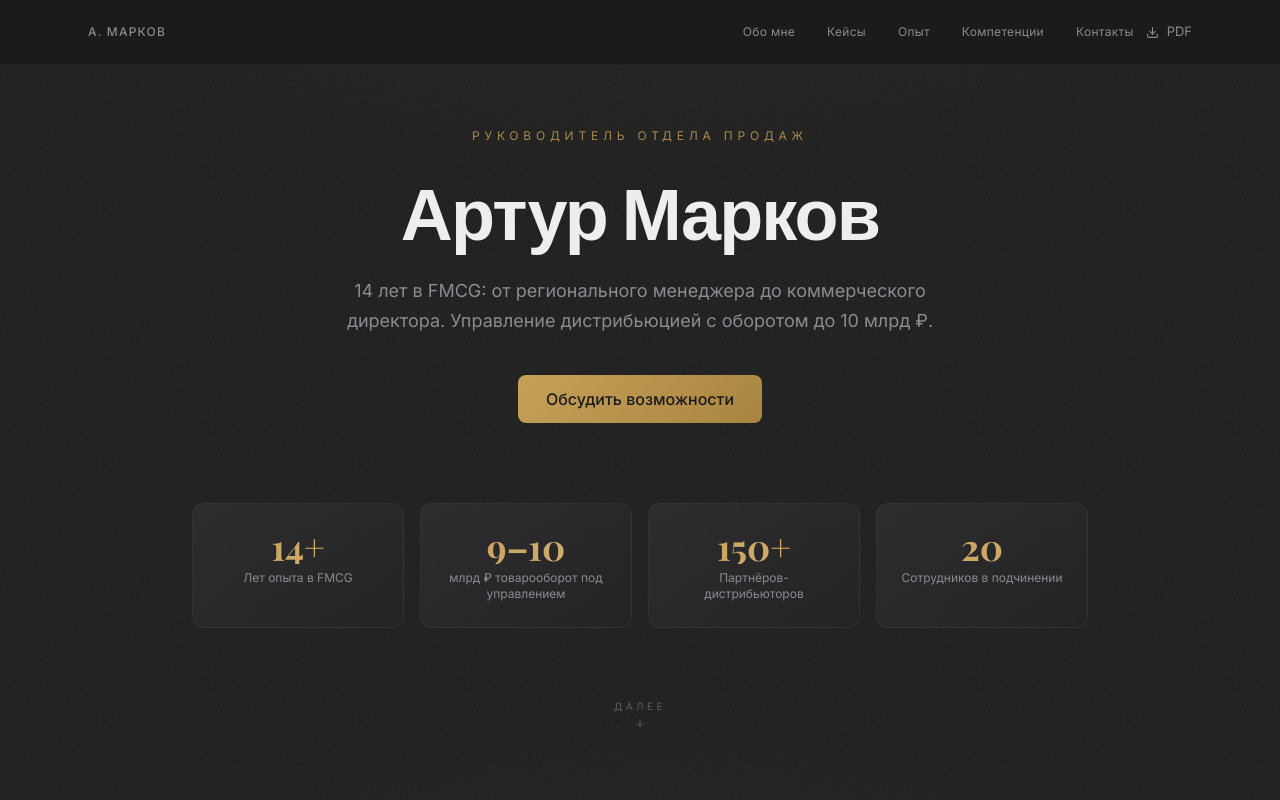
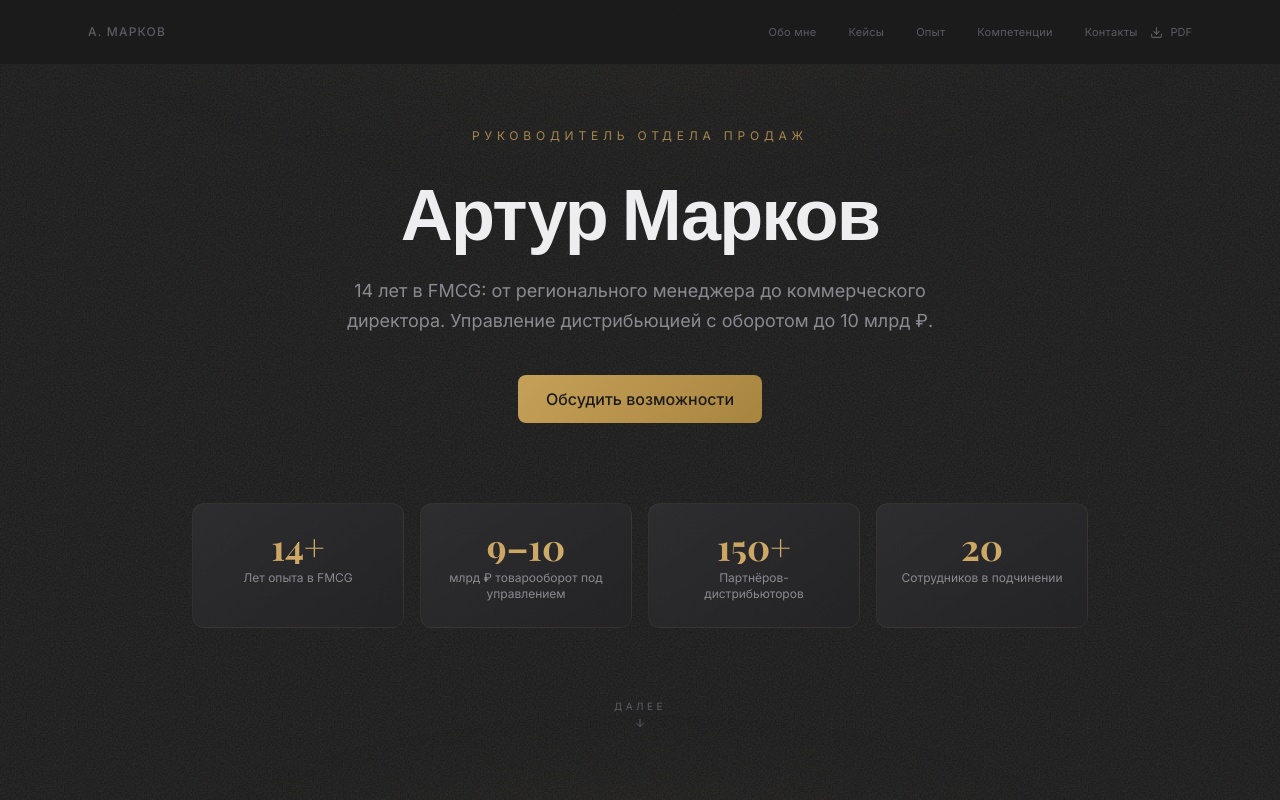
Before and after one commit to svetlankasvm-boop/artur-markov-portfolio, a Next.js app: page / in a window 1280 px wide. Shown: the top 800 px of the page. Built offline with nearby package versions, Linux system fonts and the light colour scheme; a web font is replaced by a local one.

Commit message:
Нав: приглушённые цвета (tertiary + accent-dim)

```diff
--- a/src/app/globals.css
+++ b/src/app/globals.css
@@ -220,13 +220,13 @@
     display: inline-flex;
     align-items: center;
     gap: 0.5rem;
-    color: var(--color-text-secondary);
-    font-size: 0.8125rem;
+    color: var(--color-text-tertiary);
+    font-size: 0.6875rem;
     transition: all 0.3s var(--ease-out-quart);
   }
 
   .btn-pdf:hover {
-    color: var(--color-accent);
+    color: var(--color-accent-dim);
   }
 
   .section-label {
--- a/src/components/layout/Header.tsx
+++ b/src/components/layout/Header.tsx
@@ -7,7 +7,7 @@ export function Header() {
       <div className="mx-auto max-w-6xl flex items-center justify-between px-6 h-14 md:h-16">
         <a
           href="#"
-          className="text-xs font-medium text-text-secondary tracking-widest uppercase hover:text-text-primary transition-colors duration-300"
+          className="text-xs font-medium text-text-tertiary tracking-widest uppercase hover:text-text-secondary transition-colors duration-300"
         >
           A. Марков
         </a>
@@ -18,7 +18,7 @@ export function Header() {
           <a
             href="/resume.pdf"
             download="Артур Марков — Руководитель отдела продаж.pdf"
-            className="btn-pdf hidden md:inline-flex"
+            className="btn-pdf hidden md:inline-flex text-[0.6875rem]"
           >
             <Download size={13} />
             PDF
--- a/src/components/layout/Navigation.tsx
+++ b/src/components/layout/Navigation.tsx
@@ -18,7 +18,7 @@ export function Navigation() {
         <a
           key={link.href}
           href={link.href}
-          className="text-xs text-text-secondary tracking-wide hover:text-accent transition-colors duration-300"
+          className="text-[0.6875rem] text-text-tertiary tracking-wide hover:text-accent-dim transition-colors duration-300"
         >
           {link.label}
         </a>
@@ -43,7 +43,7 @@ export function MobileMenu() {
     <>
       <button
         onClick={() => setOpen(true)}
-        className="md:hidden text-text-secondary hover:text-accent transition-colors duration-300"
+        className="md:hidden text-text-tertiary hover:text-accent-dim transition-colors duration-300"
         aria-label="Открыть меню"
       >
         <Menu size={22} />
@@ -58,7 +58,7 @@ export function MobileMenu() {
           <div className="absolute right-0 top-0 h-full w-72 bg-surface-850 p-8 shadow-2xl border-l border-white/5">
             <button
               onClick={() => setOpen(false)}
-              className="absolute top-5 right-5 text-text-secondary hover:text-accent transition-colors"
+              className="absolute top-5 right-5 text-text-tertiary hover:text-accent-dim transition-colors"
               aria-label="Закрыть меню"
             >
               <X size={22} />
@@ -70,7 +70,7 @@ export function MobileMenu() {
                   key={link.href}
                   href={link.href}
                   onClick={() => setOpen(false)}
-                  className="text-base text-text-secondary hover:text-accent transition-colors duration-300"
+                  className="text-base text-text-tertiary hover:text-accent-dim transition-colors duration-300"
                 >
                   {link.label}
                 </a>
@@ -80,7 +80,7 @@ export function MobileMenu() {
                   href="/resume.pdf"
                   download="Артур Марков — Руководитель отдела продаж.pdf"
                   onClick={() => setOpen(false)}
-                  className="inline-flex items-center gap-2 text-sm text-accent hover:text-accent-light transition-colors"
+                  className="inline-flex items-center gap-2 text-sm text-accent-dim hover:text-accent transition-colors"
                 >
                   <Download size={16} />
                   Скачать PDF
```
